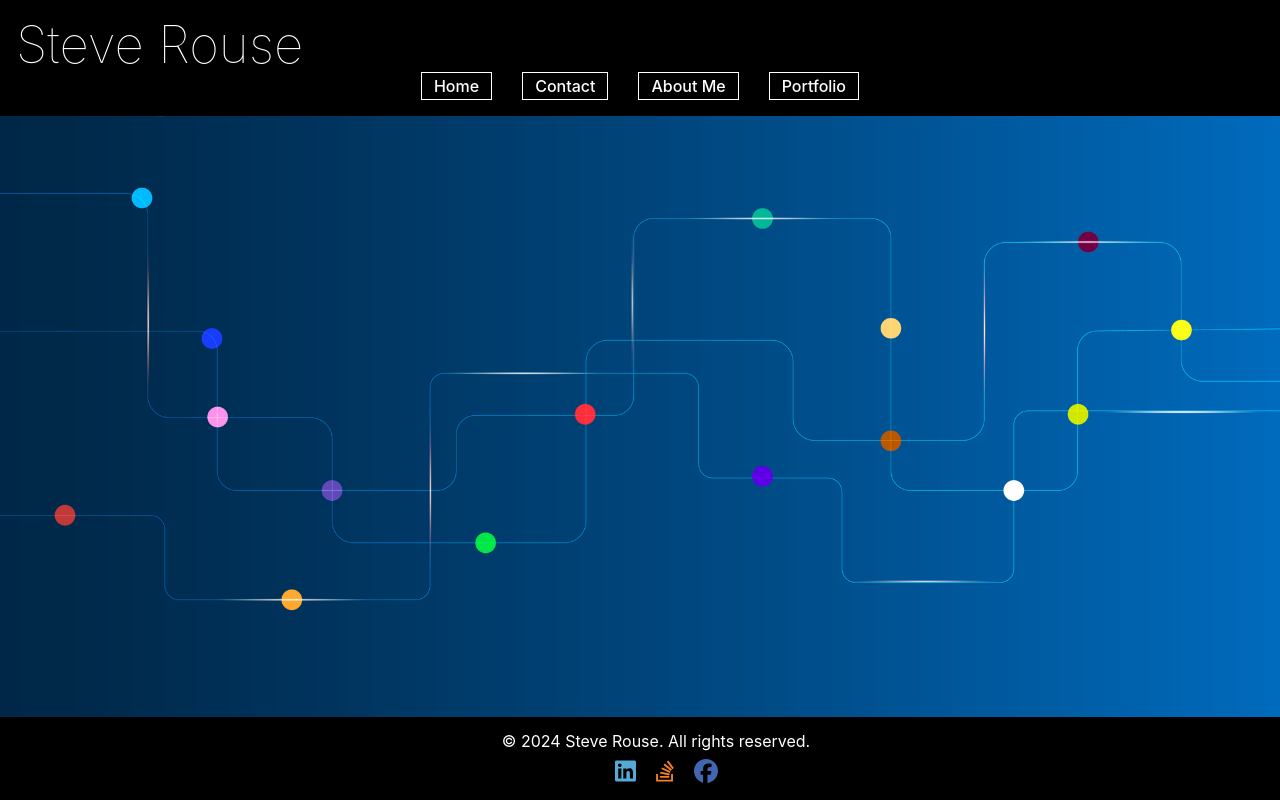
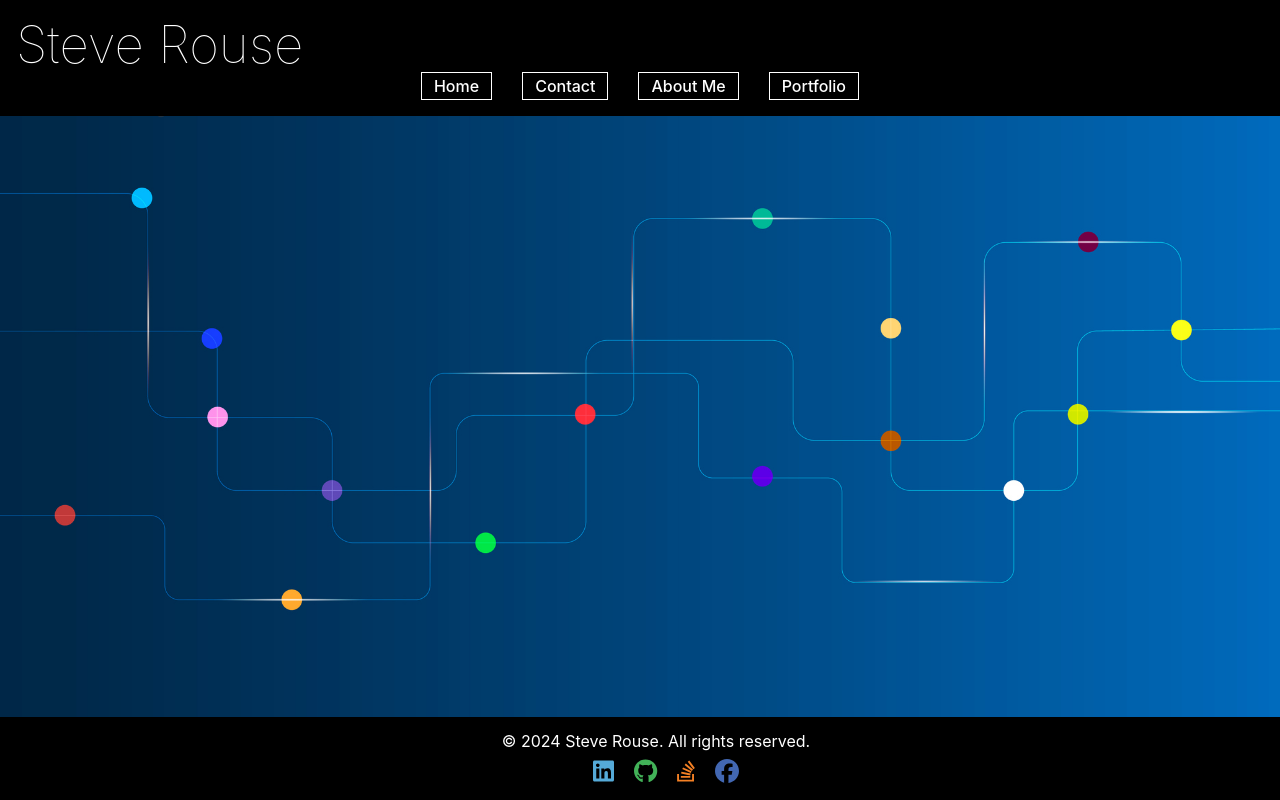
Before and after one commit to stever001/react-portfolio, a React (Vite) app: page /resume in a window 1280 px wide. Built offline with nearby package versions, Linux system fonts and the light colour scheme.

Commit message:
added Octocat icon to Footer.

```diff
--- a/src/components/Footer/Footer.css
+++ b/src/components/Footer/Footer.css
@@ -39,6 +39,9 @@ footer {
 .footer-icons a.icon-facebook {
   color: #4267B2; /* Facebook color */
 }
+.footer-icons a.icon-github {
+  color: #42b258; /* Github color */
+}
 
 /* Hover effects for each icon */
 .footer-icons a:hover {
--- a/src/components/Footer/Footer.jsx
+++ b/src/components/Footer/Footer.jsx
@@ -1,7 +1,7 @@
 import React from 'react';
 import './Footer.css';
 import { FontAwesomeIcon } from '@fortawesome/react-fontawesome';
-import { faStackOverflow, faLinkedin, faFacebook } from '@fortawesome/free-brands-svg-icons';
+import { faStackOverflow, faLinkedin, faFacebook, faGithub } from '@fortawesome/free-brands-svg-icons';
 
 function Footer() {
   return (
@@ -9,13 +9,17 @@ function Footer() {
       <h4>© 2024 Steve Rouse. All rights reserved.</h4>
       <div className="footer-icons">
 
-        <a href="https://www.linkedin.com/in/yourprofile" target="_blank" rel="noopener noreferrer" className="icon-linkedin">
+        <a href="https://www.linkedin.com/in/rouses" target="_blank" rel="noopener noreferrer" className="icon-linkedin">
           <FontAwesomeIcon icon={faLinkedin} />
         </a>
-        <a href="https://stackoverflow.com/users/youruserid" target="_blank" rel="noopener noreferrer" className="icon-stack-overflow">
+        <a href="https://github.com/stever001" target="_blank" rel="noopener noreferrer" className="icon-github">
+          <FontAwesomeIcon icon={faGithub} />
+        </a>
+        <a href="https://stackoverflow.com/users/23851249/steve-rouse" target="_blank" rel="noopener noreferrer" className="icon-stack-overflow">
           <FontAwesomeIcon icon={faStackOverflow} />
         </a>
-        <a href="https://www.facebook.com/yourprofile" target="_blank" rel="noopener noreferrer" className="icon-facebook">
+        <a href="https://www.facebook.com/profile.php?id=100085502154901
+" target="_blank" rel="noopener noreferrer" className="icon-facebook">
           <FontAwesomeIcon icon={faFacebook} />
         </a>
       </div>
```
Also changed, not shown: 1 other file (tests, documents, lock files or other folders).
